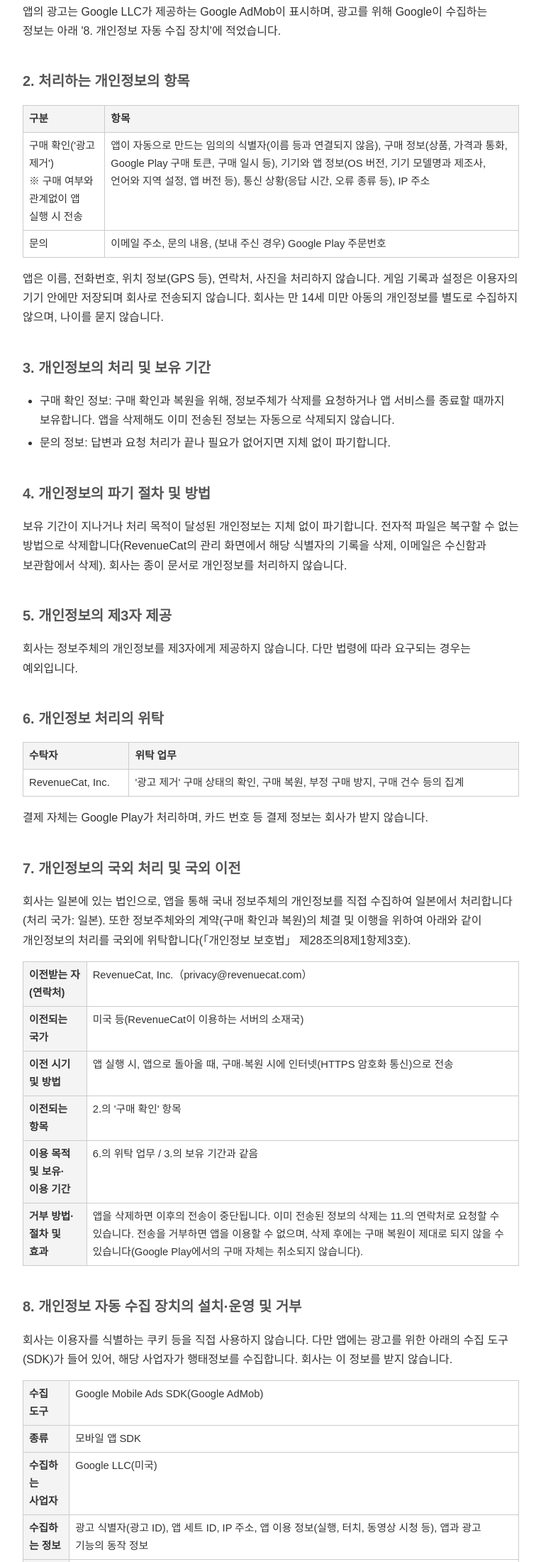
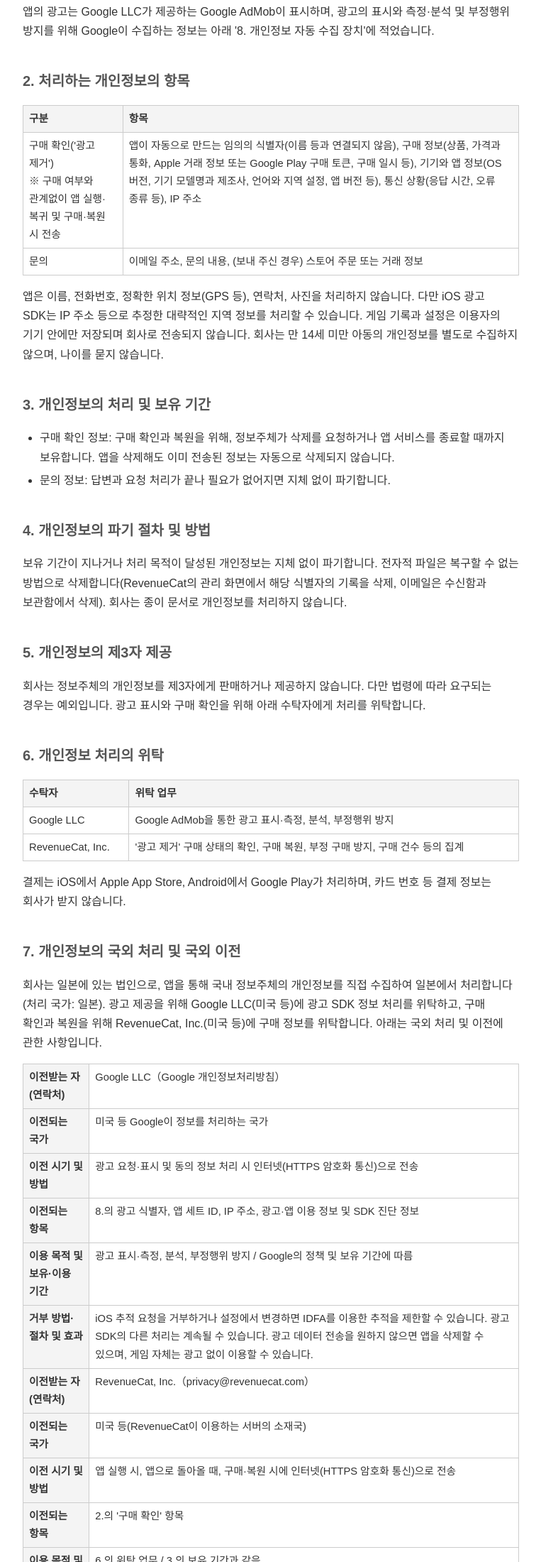
Before and after one commit to enlinks-llc/enlinks-llc.github.io, a plain HTML site: page gekitai/privacy-policy-ko.html in a window 1280 px wide. Shown: the part 495-2695 px from the top of the page at 71% size, without its empty margins (258-1021 px from the left). Drawn offline with Linux system fonts and the light colour scheme.

Commit message:
docs(privacy): disclose iOS ad and purchase data in Korean policy

```diff
--- a/gekitai/privacy-policy-ko.html
+++ b/gekitai/privacy-policy-ko.html
@@ -20,7 +20,7 @@ a { color: #0066cc; }
 <body>
 
 <h1>합동회사 엔링크스 개인정보 처리방침（격퇴역）</h1>
-<p class="updated">시행일: 2026-11-19</p>
+<p class="updated">시행일: 2026-11-27</p>
 
 <p>합동회사 엔링크스(En-Links LLC, 이하 "회사")는 게임 앱 "격퇴역"(이하 "앱")을 제공하면서, 「개인정보 보호법」에 따라 정보주체의 개인정보를 보호하고 관련 고충을 원활하게 처리하기 위하여 다음과 같이 개인정보 처리방침을 수립·공개합니다. 앱은 무료로 이용할 수 있으며 광고를 표시합니다. 앱 내 결제 '광고 제거'를 구매하면 광고가 표시되지 않습니다.</p>
 
@@ -30,15 +30,15 @@ a { color: #0066cc; }
 <li>'광고 제거' 구매 상태의 확인, 구매 복원, 부정 구매 방지, 구매 관련 오류의 조사와 개선</li>
 <li>문의에 대한 답변과 요청(개인정보 삭제 등)의 처리</li>
 </ul>
-<p>앱의 광고는 Google LLC가 제공하는 Google AdMob이 표시하며, 광고를 위해 Google이 수집하는 정보는 아래 '8. 개인정보 자동 수집 장치'에 적었습니다.</p>
+<p>앱의 광고는 Google LLC가 제공하는 Google AdMob이 표시하며, 광고의 표시와 측정·분석 및 부정행위 방지를 위해 Google이 수집하는 정보는 아래 '8. 개인정보 자동 수집 장치'에 적었습니다.</p>
 
 <h2>2. 처리하는 개인정보의 항목</h2>
 <table>
 <tr><th>구분</th><th>항목</th></tr>
-<tr><td>구매 확인('광고 제거')<br>※ 구매 여부와 관계없이 앱 실행 시 전송</td><td>앱이 자동으로 만드는 임의의 식별자(이름 등과 연결되지 않음), 구매 정보(상품, 가격과 통화, Google Play 구매 토큰, 구매 일시 등), 기기와 앱 정보(OS 버전, 기기 모델명과 제조사, 언어와 지역 설정, 앱 버전 등), 통신 상황(응답 시간, 오류 종류 등), IP 주소</td></tr>
-<tr><td>문의</td><td>이메일 주소, 문의 내용, (보내 주신 경우) Google Play 주문번호</td></tr>
+<tr><td>구매 확인('광고 제거')<br>※ 구매 여부와 관계없이 앱 실행·복귀 및 구매·복원 시 전송</td><td>앱이 자동으로 만드는 임의의 식별자(이름 등과 연결되지 않음), 구매 정보(상품, 가격과 통화, Apple 거래 정보 또는 Google Play 구매 토큰, 구매 일시 등), 기기와 앱 정보(OS 버전, 기기 모델명과 제조사, 언어와 지역 설정, 앱 버전 등), 통신 상황(응답 시간, 오류 종류 등), IP 주소</td></tr>
+<tr><td>문의</td><td>이메일 주소, 문의 내용, (보내 주신 경우) 스토어 주문 또는 거래 정보</td></tr>
 </table>
-<p>앱은 이름, 전화번호, 위치 정보(GPS 등), 연락처, 사진을 처리하지 않습니다. 게임 기록과 설정은 이용자의 기기 안에만 저장되며 회사로 전송되지 않습니다. 회사는 만 14세 미만 아동의 개인정보를 별도로 수집하지 않으며, 나이를 묻지 않습니다.</p>
+<p>앱은 이름, 전화번호, 정확한 위치 정보(GPS 등), 연락처, 사진을 처리하지 않습니다. 다만 iOS 광고 SDK는 IP 주소 등으로 추정한 대략적인 지역 정보를 처리할 수 있습니다. 게임 기록과 설정은 이용자의 기기 안에만 저장되며 회사로 전송되지 않습니다. 회사는 만 14세 미만 아동의 개인정보를 별도로 수집하지 않으며, 나이를 묻지 않습니다.</p>
 
 <h2>3. 개인정보의 처리 및 보유 기간</h2>
 <ul>
@@ -50,35 +50,41 @@ a { color: #0066cc; }
 <p>보유 기간이 지나거나 처리 목적이 달성된 개인정보는 지체 없이 파기합니다. 전자적 파일은 복구할 수 없는 방법으로 삭제합니다(RevenueCat의 관리 화면에서 해당 식별자의 기록을 삭제, 이메일은 수신함과 보관함에서 삭제). 회사는 종이 문서로 개인정보를 처리하지 않습니다.</p>
 
 <h2>5. 개인정보의 제3자 제공</h2>
-<p>회사는 정보주체의 개인정보를 제3자에게 제공하지 않습니다. 다만 법령에 따라 요구되는 경우는 예외입니다.</p>
+<p>회사는 정보주체의 개인정보를 제3자에게 판매하거나 제공하지 않습니다. 다만 법령에 따라 요구되는 경우는 예외입니다. 광고 표시와 구매 확인을 위해 아래 수탁자에게 처리를 위탁합니다.</p>
 
 <h2>6. 개인정보 처리의 위탁</h2>
 <table>
 <tr><th>수탁자</th><th>위탁 업무</th></tr>
-<tr><td>RevenueCat, Inc.</td><td>'광고 제거' 구매 상태의 확인, 구매 복원, 부정 구매 방지, 구매 건수 등의 집계</td></tr>
+<tr><td>Google LLC</td><td>Google AdMob을 통한 광고 표시·측정, 분석, 부정행위 방지</td></tr><tr><td>RevenueCat, Inc.</td><td>'광고 제거' 구매 상태의 확인, 구매 복원, 부정 구매 방지, 구매 건수 등의 집계</td></tr>
 </table>
-<p>결제 자체는 Google Play가 처리하며, 카드 번호 등 결제 정보는 회사가 받지 않습니다.</p>
+<p>결제는 iOS에서 Apple App Store, Android에서 Google Play가 처리하며, 카드 번호 등 결제 정보는 회사가 받지 않습니다.</p>
 
 <h2>7. 개인정보의 국외 처리 및 국외 이전</h2>
-<p>회사는 일본에 있는 법인으로, 앱을 통해 국내 정보주체의 개인정보를 직접 수집하여 일본에서 처리합니다(처리 국가: 일본). 또한 정보주체와의 계약(구매 확인과 복원)의 체결 및 이행을 위하여 아래와 같이 개인정보의 처리를 국외에 위탁합니다(「개인정보 보호법」 제28조의8제1항제3호).</p>
+<p>회사는 일본에 있는 법인으로, 앱을 통해 국내 정보주체의 개인정보를 직접 수집하여 일본에서 처리합니다(처리 국가: 일본). 광고 제공을 위해 Google LLC(미국 등)에 광고 SDK 정보 처리를 위탁하고, 구매 확인과 복원을 위해 RevenueCat, Inc.(미국 등)에 구매 정보를 위탁합니다. 아래는 국외 처리 및 이전에 관한 사항입니다.</p>
 <table>
+<tr><th>이전받는 자(연락처)</th><td>Google LLC（Google 개인정보처리방침）</td></tr>
+<tr><th>이전되는 국가</th><td>미국 등 Google이 정보를 처리하는 국가</td></tr>
+<tr><th>이전 시기 및 방법</th><td>광고 요청·표시 및 동의 정보 처리 시 인터넷(HTTPS 암호화 통신)으로 전송</td></tr>
+<tr><th>이전되는 항목</th><td>8.의 광고 식별자, 앱 세트 ID, IP 주소, 광고·앱 이용 정보 및 SDK 진단 정보</td></tr>
+<tr><th>이용 목적 및 보유·이용 기간</th><td>광고 표시·측정, 분석, 부정행위 방지 / Google의 정책 및 보유 기간에 따름</td></tr>
+<tr><th>거부 방법·절차 및 효과</th><td>iOS 추적 요청을 거부하거나 설정에서 변경하면 IDFA를 이용한 추적을 제한할 수 있습니다. 광고 SDK의 다른 처리는 계속될 수 있습니다. 광고 데이터 전송을 원하지 않으면 앱을 삭제할 수 있으며, 게임 자체는 광고 없이 이용할 수 있습니다.</td></tr>
 <tr><th>이전받는 자(연락처)</th><td>RevenueCat, Inc.（privacy@revenuecat.com）</td></tr>
 <tr><th>이전되는 국가</th><td>미국 등(RevenueCat이 이용하는 서버의 소재국)</td></tr>
 <tr><th>이전 시기 및 방법</th><td>앱 실행 시, 앱으로 돌아올 때, 구매·복원 시에 인터넷(HTTPS 암호화 통신)으로 전송</td></tr>
 <tr><th>이전되는 항목</th><td>2.의 '구매 확인' 항목</td></tr>
 <tr><th>이용 목적 및 보유·이용 기간</th><td>6.의 위탁 업무 / 3.의 보유 기간과 같음</td></tr>
-<tr><th>거부 방법·절차 및 효과</th><td>앱을 삭제하면 이후의 전송이 중단됩니다. 이미 전송된 정보의 삭제는 11.의 연락처로 요청할 수 있습니다. 전송을 거부하면 앱을 이용할 수 없으며, 삭제 후에는 구매 복원이 제대로 되지 않을 수 있습니다(Google Play에서의 구매 자체는 취소되지 않습니다).</td></tr>
+<tr><th>거부 방법·절차 및 효과</th><td>앱을 삭제하면 이후의 전송이 중단됩니다. 이미 전송된 정보의 삭제는 11.의 연락처로 요청할 수 있습니다. 구매 정보 전송을 거부하면 구매 상태 확인·복원 기능을 사용할 수 없으며, 삭제 후에도 스토어에서의 구매 자체는 취소되지 않습니다.</td></tr>
 </table>
 
 <h2>8. 개인정보 자동 수집 장치의 설치·운영 및 거부</h2>
-<p>회사는 이용자를 식별하는 쿠키 등을 직접 사용하지 않습니다. 다만 앱에는 광고를 위한 아래의 수집 도구(SDK)가 들어 있어, 해당 사업자가 행태정보를 수집합니다. 회사는 이 정보를 받지 않습니다.</p>
+<p>회사는 이용자를 식별하는 쿠키 등을 직접 사용하지 않습니다. 다만 앱에는 광고를 위한 Google Mobile Ads SDK와 동의 관리를 위한 Google UMP SDK가 들어 있어 Google이 광고 및 동의 관리를 위한 정보를 수집할 수 있습니다. 회사는 광고 SDK가 수집하는 개별 행태정보를 받지 않습니다.</p>
 <table>
 <tr><th>수집 도구</th><td>Google Mobile Ads SDK(Google AdMob)</td></tr>
 <tr><th>종류</th><td>모바일 앱 SDK</td></tr>
 <tr><th>수집하는 사업자</th><td>Google LLC(미국)</td></tr>
-<tr><th>수집하는 정보</th><td>광고 식별자(광고 ID), 앱 세트 ID, IP 주소, 앱 이용 정보(실행, 터치, 동영상 시청 등), 앱과 광고 기능의 동작 정보</td></tr>
+<tr><th>수집하는 정보</th><td>광고 식별자(IDFA 등), 앱 세트 ID, IP 주소(대략적인 지역 추정), 광고 요청·노출·클릭과 앱 이용 정보(실행, 터치, 동영상 시청 등), 앱과 광고 기능의 동작 정보(성능·오류·진단 정보 등)</td></tr>
 <tr><th>수집 목적</th><td>광고의 표시와 측정, 분석, 부정행위 방지</td></tr>
-<tr><th>거부 방법</th><td>기기 설정에서 광고 ID를 삭제하거나 재설정할 수 있습니다(예: 설정 → 보안 및 개인정보 보호 → 기타 개인정보 보호 설정 → 광고. 기기에 따라 다를 수 있습니다). '광고 제거'를 구매하면 광고가 표시되지 않습니다. 앱을 삭제하면 수집이 중단됩니다.</td></tr>
+<tr><th>거부 방법</th><td>Android에서는 기기 설정에서 광고 ID를 삭제하거나 재설정할 수 있습니다(메뉴는 기기에 따라 다를 수 있습니다). iOS에서는 Google UMP의 IDFA 설명 화면 다음에 표시되는 추적 허용(ATT) 요청에서 허용하지 않거나 설정 → 개인정보 보호 및 보안 → 추적에서 변경할 수 있습니다. 추적을 허용하지 않아도 게임과 광고는 이용할 수 있습니다. '광고 제거'를 구매하면 광고가 표시되지 않습니다. 앱을 삭제하면 이후 수집이 중단됩니다.</td></tr>
 </table>
 <p>Google의 정보 처리에 대해서는 <a href="https://policies.google.com/privacy?hl=ko">Google 개인정보처리방침</a>과 <a href="https://policies.google.com/technologies/partner-sites?hl=ko">Google 파트너의 사이트 또는 앱 사용 시 Google의 데이터 사용 방법</a>을 확인해 주세요. RevenueCat의 정보 처리에 대해서는 <a href="https://www.revenuecat.com/privacy">RevenueCat 개인정보처리방침</a>(영어)을 확인해 주세요.</p>
 
@@ -90,7 +96,7 @@ a { color: #0066cc; }
 </ul>
 
 <h2>10. 정보주체와 법정대리인의 권리·의무 및 행사 방법</h2>
-<p>정보주체(만 14세 미만 아동의 경우 법정대리인)는 회사에 대하여 개인정보의 열람, 정정·삭제, 처리정지, 동의 철회를 요구할 수 있습니다. 11.의 이메일로 요청해 주시면 받은 날부터 10일 이내에 조치하고 결과를 알려 드립니다. 구매 정보의 삭제를 요청하실 때에는 본인 확인을 위해 Google Play 주문번호('GPA.'로 시작하는 번호) 또는 구매에 사용한 Google 계정의 이메일 주소를 함께 보내 주세요. 구매하지 않은 분의 정보는 회사가 누구의 것인지 특정할 수 없어 개별적으로 삭제할 수 없습니다. 전송을 멈추려면 앱을 삭제해 주세요.</p>
+<p>정보주체(만 14세 미만 아동의 경우 법정대리인)는 회사에 대하여 개인정보의 열람, 정정·삭제, 처리정지, 동의 철회를 요구할 수 있습니다. 11.의 이메일로 요청해 주시면 받은 날부터 10일 이내에 조치하고 결과를 알려 드립니다. 구매 정보의 삭제를 요청하실 때에는 본인 확인을 위해 구매한 스토어와 구매일, 해당 스토어의 주문 또는 거래 정보를 함께 보내 주세요. 구매하지 않은 분의 정보는 회사가 누구의 것인지 특정할 수 없어 개별적으로 삭제할 수 없습니다. 전송을 멈추려면 앱을 삭제해 주세요.</p>
 
 <h2>11. 개인정보 보호책임자</h2>
 <ul>
@@ -108,7 +114,7 @@ a { color: #0066cc; }
 <li>주소: 일본 가고시마현 가고시마시 후나쓰초 1-11-3F</li>
 <li>전화: +81-80-8030-5427</li>
 <li>이메일: support@seibishi-online.com</li>
-<li>판매 상품: 앱 내 결제 '광고 제거'(구매 즉시 광고가 표시되지 않게 되는 디지털 콘텐츠). 결제는 Google Play가 처리합니다.</li>
+<li>판매 상품: 앱 내 결제 '광고 제거'(구매 즉시 광고가 표시되지 않게 되는 디지털 콘텐츠). 결제는 Apple App Store 또는 Google Play가 처리하며, 취소·환불은 각 스토어의 절차에 따릅니다.</li>
 <li>청약철회: 구매 즉시 제공이 시작되는 디지털 콘텐츠이므로 구매 후에는 청약철회(환불)가 제한됩니다. 구매 전에 무료 버전(광고 표시)으로 게임의 모든 내용을 이용해 볼 수 있습니다. 구매해도 광고가 사라지지 않는 등 제대로 제공되지 않은 경우에는 위 이메일로 연락해 주세요. 미성년자가 법정대리인의 동의 없이 구매한 경우에는 취소할 수 있습니다.</li>
 </ul>
 
@@ -120,7 +126,7 @@ a { color: #0066cc; }
 </ul>
 
 <h2>14. 개인정보 처리방침의 변경</h2>
-<p>이 개인정보 처리방침은 2026-11-19부터 적용됩니다. 내용을 바꾸는 경우에는 이 페이지에 게시하며, 수집하는 정보나 이용 목적을 바꾸는 경우에는 미리 알려 드립니다.</p>
+<p>이 개인정보 처리방침은 2026-11-27부터 적용됩니다. 내용을 바꾸는 경우에는 이 페이지에 게시하며, 수집하는 정보나 이용 목적을 바꾸는 경우에는 미리 알려 드립니다.</p>
 
 <p><a href="./privacy-policy">日本語</a></p>
 
```
